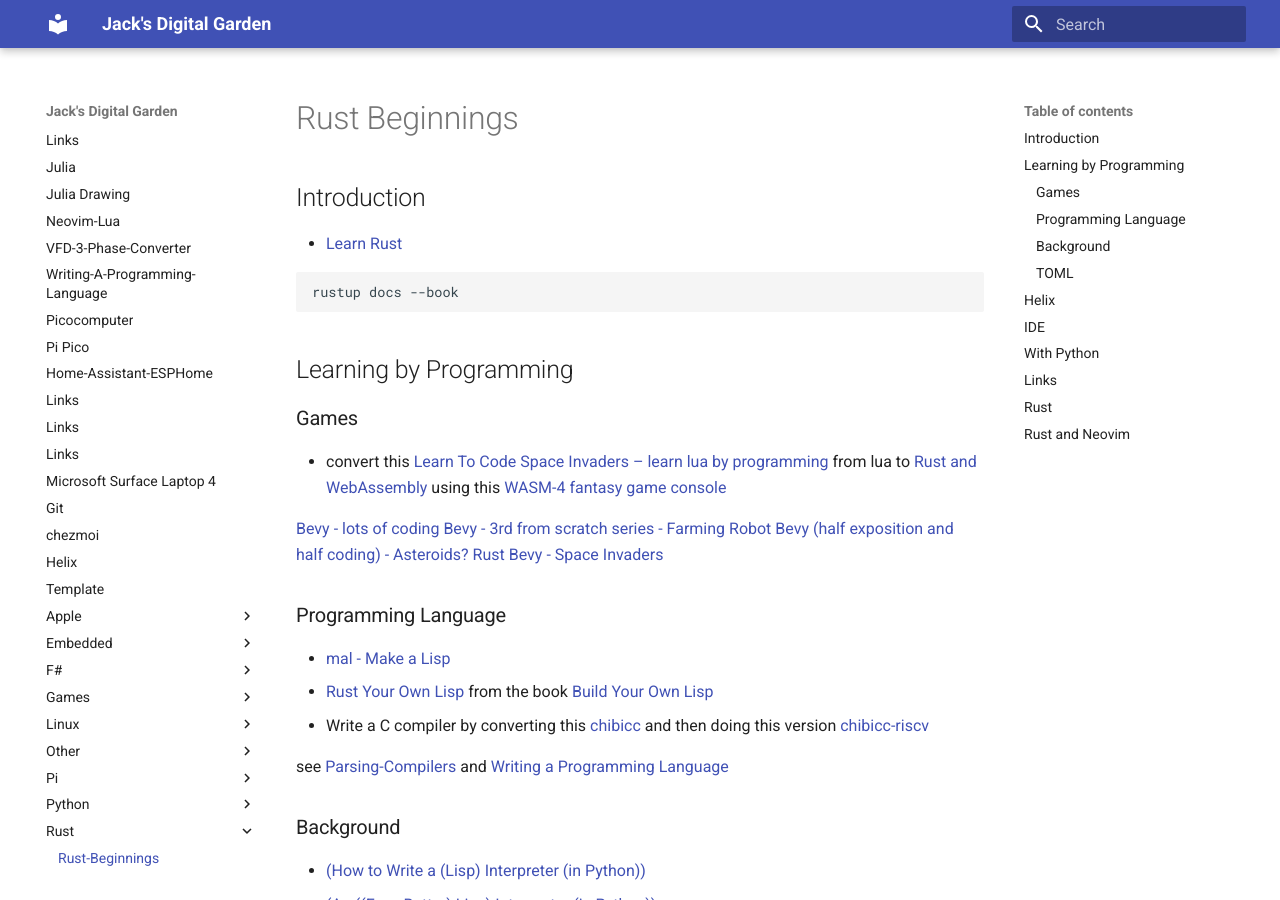
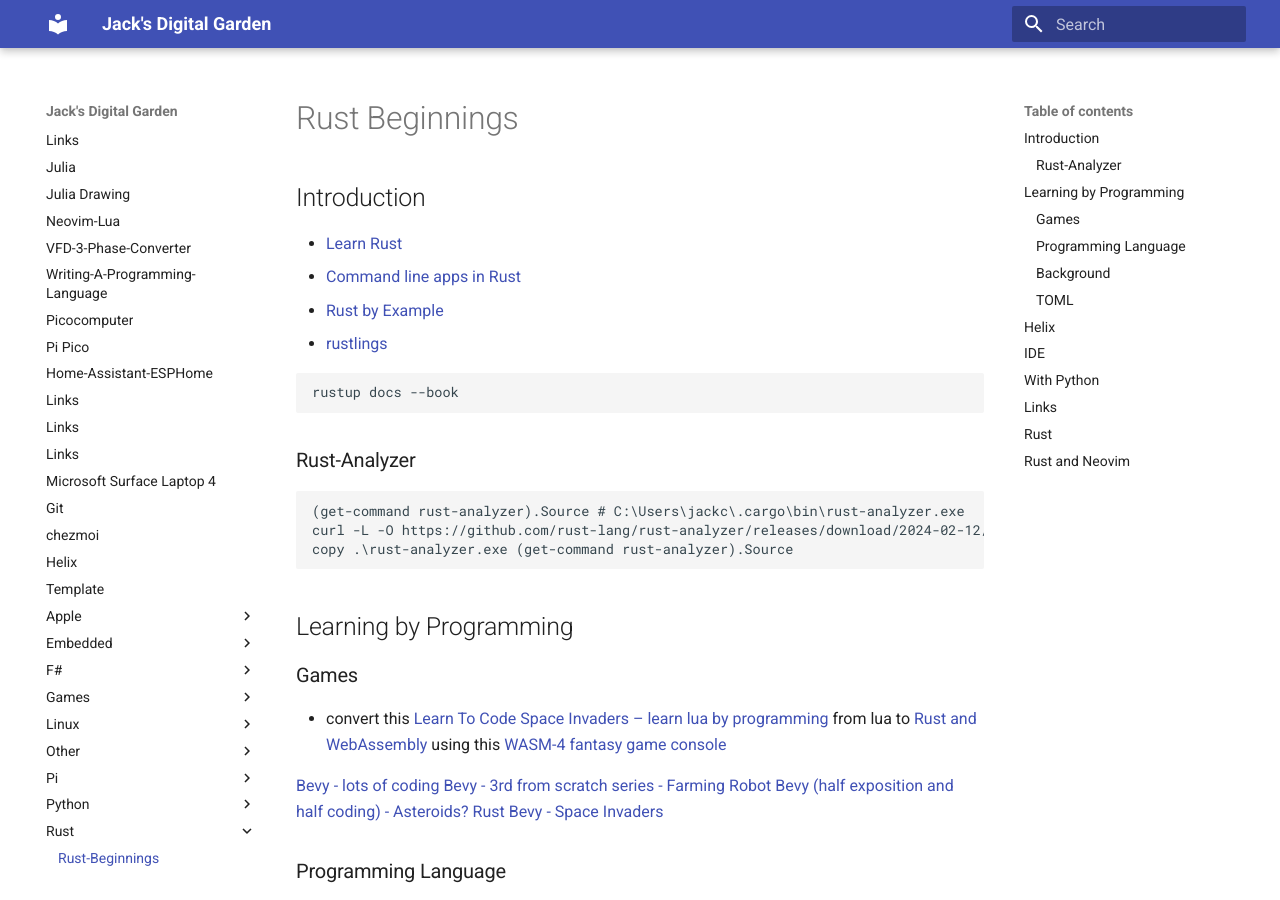
Before and after one commit to jchidley/mkdocs-material-test, an MkDocs documentation site: the page built from docs/rust/2023-03-16-Rust-Beginnings.md, in a window 1280 px wide and 900 px high. Built offline with MkDocs 1.6.1 and Material for MkDocs 9.7.7, drawn with Linux system fonts in a browser that asks for light colours.

Commit message:
Getting started and rust-analyser

````diff
--- a/docs/rust/2023-03-16-Rust-Beginnings.md
+++ b/docs/rust/2023-03-16-Rust-Beginnings.md
@@ -9,9 +9,20 @@ title: "Rust-Beginnings"
 ## Introduction
 
 * [Learn Rust](https://www.rust-lang.org/learn)
+* [Command line apps in Rust](https://rust-cli.github.io/book/index.html)
+* [Rust by Example](https://doc.rust-lang.org/stable/rust-by-example/index.html)
+* [rustlings](https://rustlings.cool/)
 
 ```bash
 rustup docs --book
+```
+
+### Rust-Analyzer
+
+```PowerShell
+(get-command rust-analyzer).Source # C:\Users\jackc\.cargo\bin\rust-analyzer.exe
+curl -L -O https://github.com/rust-lang/rust-analyzer/releases/download/2024-02-12/rust-analyzer-x86_64-pc-windows-msvc.zip
+copy .\rust-analyzer.exe (get-command rust-analyzer).Source
 ```
 
 ## Learning by Programming
````
